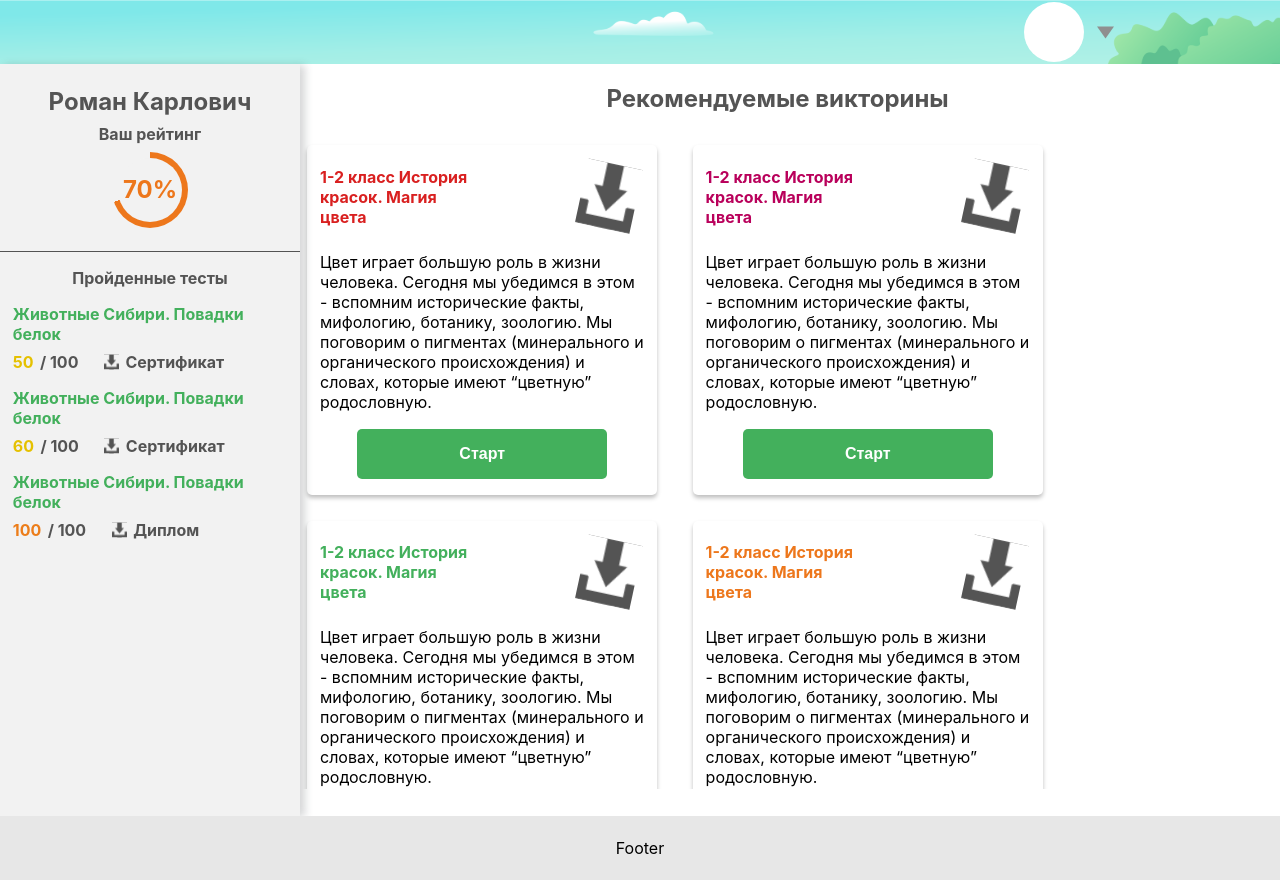
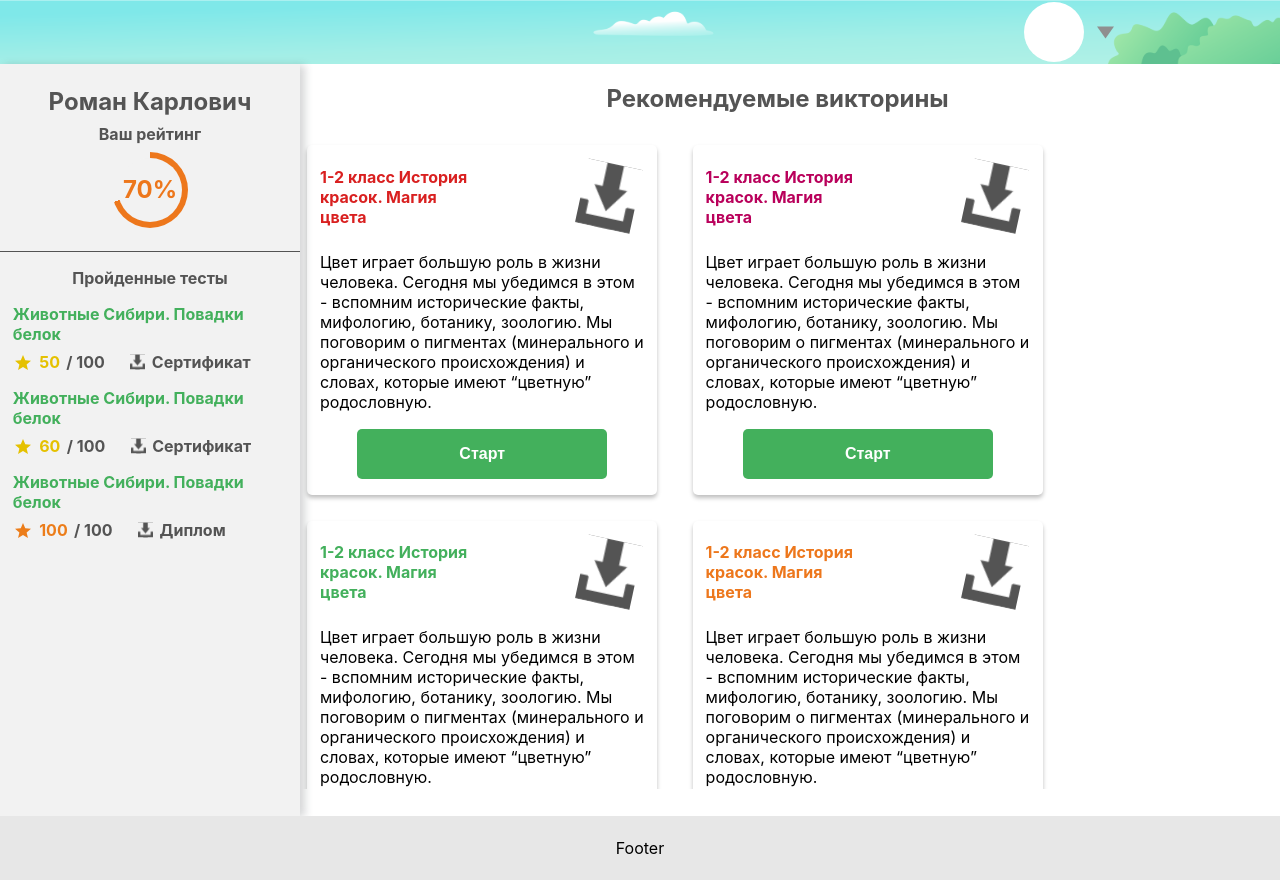
Before and after one commit to NISONovosibirsk/lukomorye-client, a Next.js app: page /user in a window 1280 px wide. Built offline with nearby package versions, Linux system fonts and the light colour scheme.

Commit message:
ref: sidebar star fixed

```diff
--- a/src/components/User/UserSidebar/SidebarItem/SidebarItem.module.scss
+++ b/src/components/User/UserSidebar/SidebarItem/SidebarItem.module.scss
@@ -23,11 +23,14 @@
 
 .points {
     color: #E5C100;
+
+    fill: #E5C100;
 }
 
 .orange {
     color: #EC7D1A;
 
+    fill: #EC7D1A;;
 }
 
 .certificates {
--- a/src/components/User/UserSidebar/SidebarItem/SidebarItem.tsx
+++ b/src/components/User/UserSidebar/SidebarItem/SidebarItem.tsx
@@ -12,7 +12,7 @@ const SidebarItem: React.FC<Props> = ({ name, points }) => {
             <p className={styles.name}>{name}</p>
             <div className={styles.results}>
                 <div className={styles.info}>
-                    {/* <StarIcon className={points === 100 && styles.orange} /> */}
+                    <StarIcon className={points === 100 ? styles.orange : styles.points} />
                     <div className={styles.score}>
                         <p
                             className={
```
Also changed, not shown: src/assets/icons/sidebarIcons/star-icon.svg.
